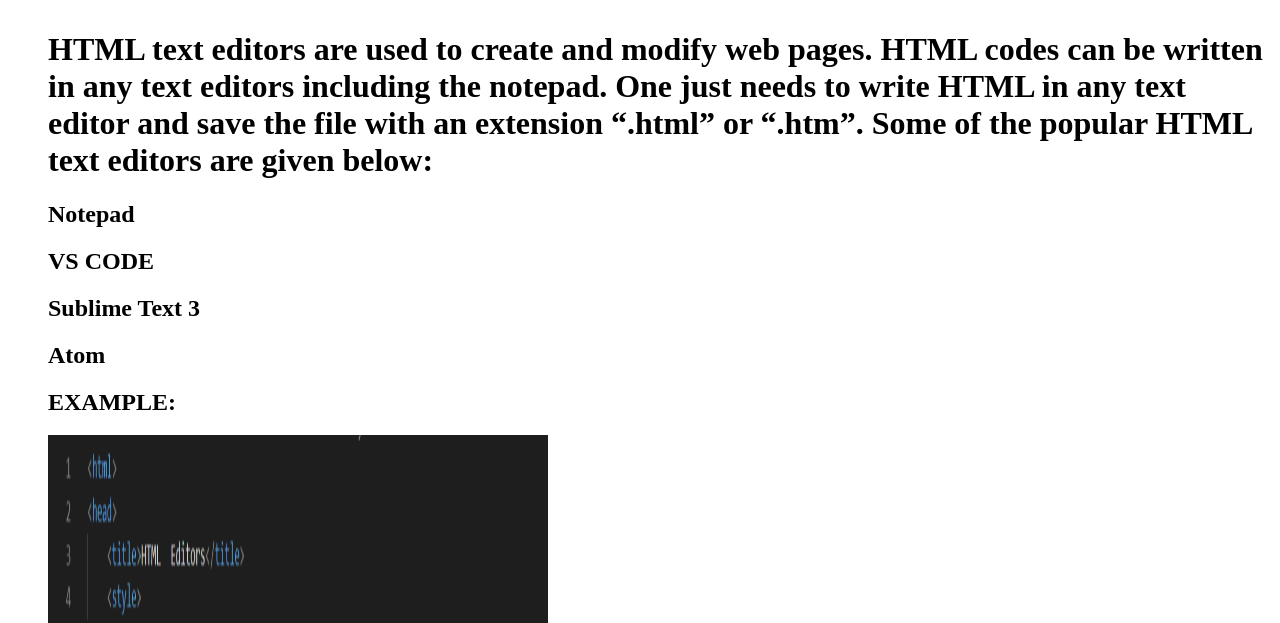
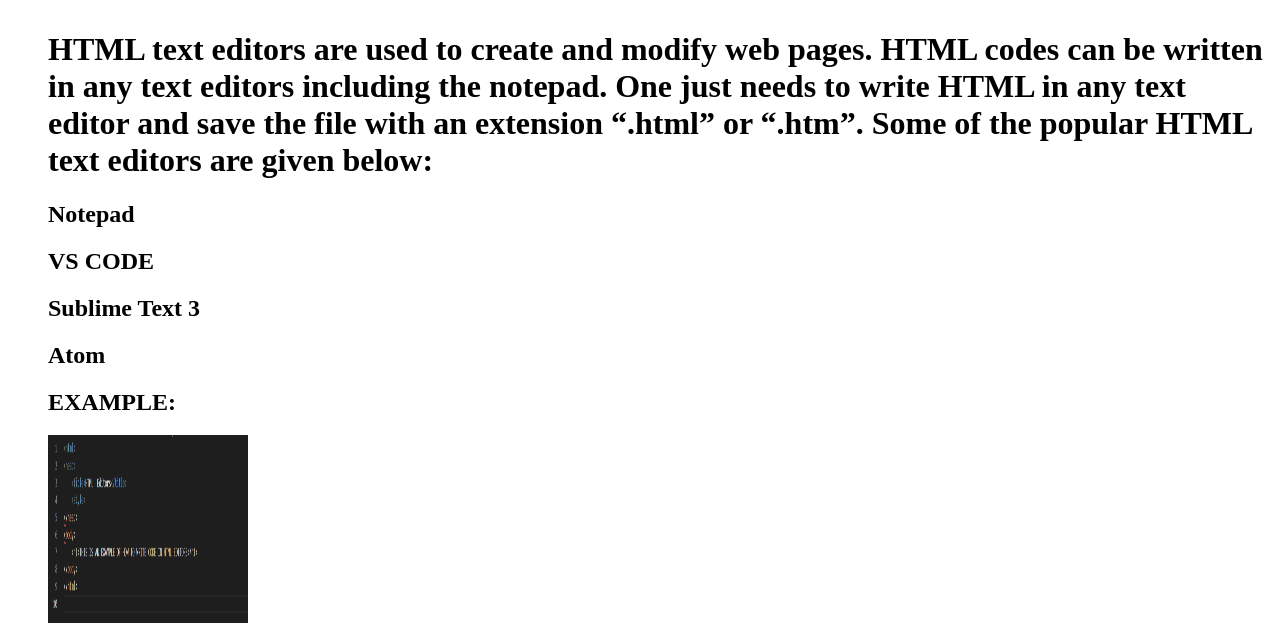
Before and after one commit to arihantjain-01/mini-project-, a plain HTML site: page editors.html in a window 1280 px wide. Shown: the part 155-778 px from the top of the page. Drawn offline with Linux system fonts and the light colour scheme.

Commit message:
Update editors.html

```diff
--- a/editors.html
+++ b/editors.html
@@ -22,4 +22,4 @@
       <H2>Sublime Text 3</H2>
       <H2>Atom</H2>
     <H2>EXAMPLE:</H2>
-    <img src="Screenshot (61).png" width="500" height="500">
+    <img src="Screenshot (61).png" width="200" height="200">
```
